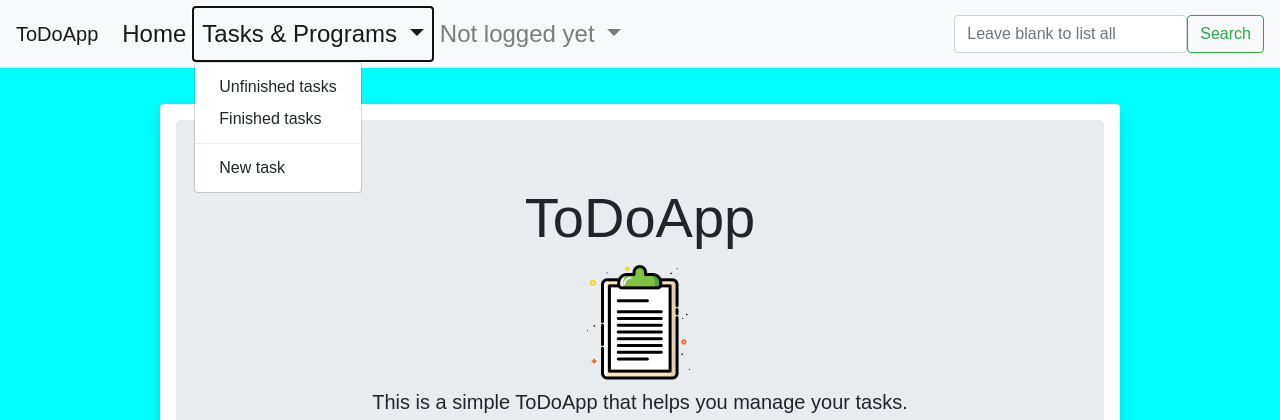
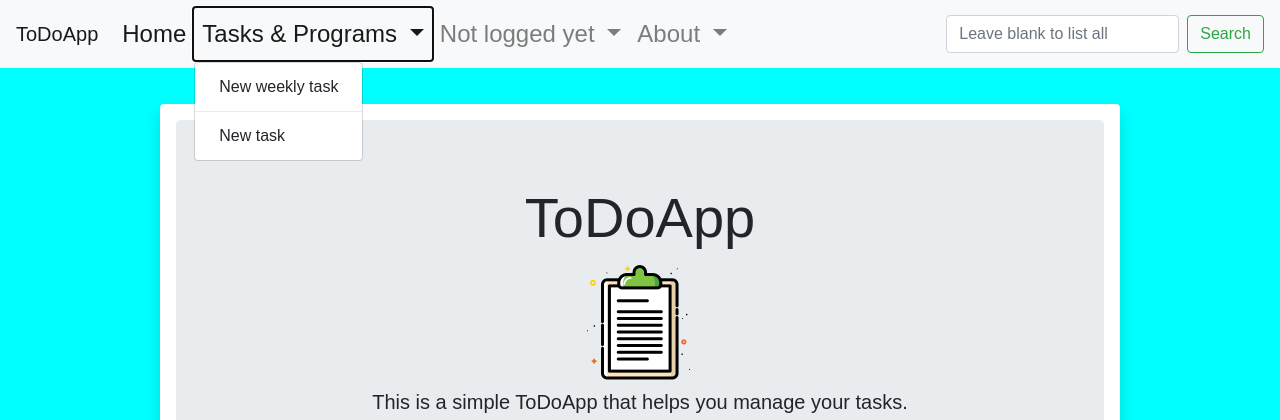
Before and after one commit to PROuserR/My-website, a Django app: template ToDoList/todo_app/ToDoList/templates/index.html in a window 1280 px wide, after a click on "Tasks & Programs". Shown: the top 420 px of the page. Run offline with Django 3.2, Linux system fonts and the light colour scheme; the template is opened without the code that fills it, so the values that code supplies are empty; some libraries are stand-ins or nearby versions.

Commit message:
Added weekly_task module and changed index.html as well as some improvments

```diff
--- a/ToDoList/todo_app/ToDoList/templates/base.html
+++ b/ToDoList/todo_app/ToDoList/templates/base.html
@@ -34,10 +34,10 @@
                             Tasks & Programs
                         </a>
                         <div aria-labelledby="navbarDropdown" class="dropdown-menu">
-                            <a class="dropdown-item" href="{% url 'ToDoList:unfinished_tasks' %}">Unfinished tasks</a>
-                            <a class="dropdown-item" href="{% url 'ToDoList:finished_tasks' %}">Finished tasks</a>
+                            <a class="dropdown-item" href="{% url 'ToDoList:new_weekly_task' %}">New weekly task</a>
                             <div class="dropdown-divider"></div>
-                            <a class="dropdown-item" href="{% url 'ToDoList:new_task' %}">New task</a>                        </div>
+                            <a class="dropdown-item" href="{% url 'ToDoList:new_task' %}">New task</a>
+                        </div>
                     </li>
 
                     <li class="nav-item dropdown">
@@ -61,6 +61,18 @@
                             <a class="dropdown-item" href="{% url 'Users:profile' %}">Profile</a>
                         </div>
                     </li>
+
+                    <li class="nav-item dropdown">
+                        <a aria-expanded="false" aria-haspopup="true" class="nav-link dropdown-toggle"
+                            data-toggle="dropdown" href="#" id="navbarDropdown" role="button">
+                            About
+                        </a>
+                        <div aria-labelledby="navbarDropdown" class="dropdown-menu">
+                            <a class="dropdown-item" href="https://github.com/PROuserR/My-website/tree/ToDoList">Source code</a>
+                        </div>
+                    </li>
+
+
                 </ul>
                 <form action="{% url 'ToDoList:search_results' %}" class="form-inline my-2 my-lg-0" method="POST">
                     {% csrf_token %}
--- a/ToDoList/todo_app/ToDoList/templates/index.html
+++ b/ToDoList/todo_app/ToDoList/templates/index.html
@@ -4,44 +4,211 @@
 
 {% if user.is_authenticated %}
 <h1>Protip:</h1>
-<a href="{{link}}">{{tips}}</a>
+<a href="{{link}}">{{tip}}</a>
 <hr>
-<ul class="nav nav-pills nav-fill">
+<ul class="nav nav-pills nav-justified">
   <li class="nav-item">
     <a class="nav-link active" href="#">Weekly Program</a>
   </li>
   <li class="nav-item">
-    <a class="nav-link" href="{% url 'ToDoList:finished_tasks' %}">Finished tasks</a>
+    <a class="nav-link" href="{% url 'ToDoList:tasks' %}">Tasks</a>
   </li>
   <li class="nav-item">
-    <a class="nav-link" href="{% url 'ToDoList:unfinished_tasks' %}">Unfinished tasks</a>
+    <a class="nav-link" href="#">Goals</a>
   </li>
 </ul>
 <br>
-<!--Vars for fullcalendar.js-->
-<var id="weekly_tasks" hidden="true">{{weekly_tasks}}</var>
-<var id="weekly_tasks_date_added" hidden="true">{{weekly_tasks_date_added}}</var>
-<var id="weekly_tasks_id" hidden="true">{{weekly_tasks_id}}</var>
-<var id="weekly_tasks_high_priority" hidden="true">{{weekly_tasks_high_priority}}</var>
-<h1>Weekly average:{{weekly_average}}</h1>
-<hr>
-<link href="{% static 'css/fontawesome-free-5.13.0-web/css/all.css' %}" rel='stylesheet'>
-<link href="{% static 'css/bootstrap.min.css' %}" rel='stylesheet' />
 
-<link href="{% static 'css/fullcalendar/core/main.css' %}" rel='stylesheet'>
-<link href="{% static 'css/fullcalendar/list/main.css'%}" rel="stylesheet">
-<link href="{% static 'css/fullcalendar/daygrid/main.css'%}" rel="stylesheet">
-<link href="{% static 'css/fullcalendar/bootstrap/main.css' %}" rel="stylesheet">
 
-<script src="{% static 'js/fullcalendar/core/main.js' %}"></script>
-<script src="{% static 'js/fullcalendar/list/main.js'%}"></script>
-<script src="{% static 'js/fullcalendar/daygrid/main.js'%}"></script>
-<script src="{% static 'js/fullcalendar/bootstrap/main.js'%}"></script>
-
-<script src="{% static 'js/calendar.js' %}"></script>
-
-<div id='calendar'></div>
-<br>
+<h2>Sunday:</h2>
+{% for weekly_task in weekly_tasks %}
+  {% if weekly_task.day == 'sunday' %}
+    {% if weekly_task.high_priority %}
+    <div class="list-group">
+      <a href="#" class="list-group-item list-group-item-action list-group-item-danger">
+        <div class="d-flex w-100 justify-content-between">
+          <h5 class="mb-1">{{weekly_task.title}}</h5>
+          <small>{{weekly_task.hour}}</small>
+        </div>
+        <p class="mb-1">{{weekly_task.note}}</p>
+      </a>
+    </div>
+    {% else %}
+    <div class="list-group">
+      <a href="#" class="list-group-item list-group-item-action">
+        <div class="d-flex w-100 justify-content-between">
+          <h5 class="mb-1">{{weekly_task.title}}</h5>
+          <small>{{weekly_task.hour}}</small>
+        </div>
+        <p class="mb-1">{{weekly_task.note}}</p>
+      </a>
+    </div>
+    {% endif %}
+  {% endif %}
+{% endfor %}
+<hr><br>
+<h2>Monday:</h2>
+{% for weekly_task in weekly_tasks %}
+  {% if weekly_task.day == 'monday' %}
+    {% if weekly_task.high_priority %}
+    <div class="list-group">
+      <a href="#" class="list-group-item list-group-item-action list-group-item-danger">
+        <div class="d-flex w-100 justify-content-between">
+          <h5 class="mb-1">{{weekly_task.title}}</h5>
+          <small>{{weekly_task.hour}}</small>
+        </div>
+        <p class="mb-1">{{weekly_task.note}}</p>
+      </a>
+    </div>
+    {% else %}
+    <div class="list-group">
+      <a href="#" class="list-group-item list-group-item-action">
+        <div class="d-flex w-100 justify-content-between">
+          <h5 class="mb-1">{{weekly_task.title}}</h5>
+          <small>{{weekly_task.hour}}</small>
+        </div>
+        <p class="mb-1">{{weekly_task.note}}</p>
+      </a>
+    </div>
+    {% endif %}
+  {% endif %}
+{% endfor %}
+<hr><br>
+<h2>Tuesday:</h2>
+{% for weekly_task in weekly_tasks %}
+  {% if weekly_task.day == 'tuesday' %}
+    {% if weekly_task.high_priority %}
+    <div class="list-group">
+      <a href="#" class="list-group-item list-group-item-action list-group-item-danger">
+        <div class="d-flex w-100 justify-content-between">
+          <h5 class="mb-1">{{weekly_task.title}}</h5>
+          <small>{{weekly_task.hour}}</small>
+        </div>
+        <p class="mb-1">{{weekly_task.note}}</p>
+      </a>
+    </div>
+    {% else %}
+    <div class="list-group">
+      <a href="#" class="list-group-item list-group-item-action">
+        <div class="d-flex w-100 justify-content-between">
+          <h5 class="mb-1">{{weekly_task.title}}</h5>
+          <small>{{weekly_task.hour}}</small>
+        </div>
+        <p class="mb-1">{{weekly_task.note}}</p>
+      </a>
+    </div>
+    {% endif %}
+  {% endif %}
+{% endfor %}
+<hr><br>
+<h2>Wednesday:</h2>
+{% for weekly_task in weekly_tasks %}
+  {% if weekly_task.day == 'wednesday' %}
+    {% if weekly_task.high_priority %}
+    <div class="list-group">
+      <a href="#" class="list-group-item list-group-item-action list-group-item-danger">
+        <div class="d-flex w-100 justify-content-between">
+          <h5 class="mb-1">{{weekly_task.title}}</h5>
+          <small>{{weekly_task.hour}}</small>
+        </div>
+        <p class="mb-1">{{weekly_task.note}}</p>
+      </a>
+    </div>
+    {% else %}
+    <div class="list-group">
+      <a href="#" class="list-group-item list-group-item-action">
+        <div class="d-flex w-100 justify-content-between">
+          <h5 class="mb-1">{{weekly_task.title}}</h5>
+          <small>{{weekly_task.hour}}</small>
+        </div>
+        <p class="mb-1">{{weekly_task.note}}</p>
+      </a>
+    </div>
+    {% endif %}
+  {% endif %}
+{% endfor %}
+<hr><br>
+<h2>Thursday:</h2>
+{% for weekly_task in weekly_tasks %}
+  {% if weekly_task.day == 'thursday' %}
+    {% if weekly_task.high_priority %}
+    <div class="list-group">
+      <a href="#" class="list-group-item list-group-item-action list-group-item-danger">
+        <div class="d-flex w-100 justify-content-between">
+          <h5 class="mb-1">{{weekly_task.title}}</h5>
+          <small>{{weekly_task.hour}}</small>
+        </div>
+        <p class="mb-1">{{weekly_task.note}}</p>
+      </a>
+    </div>
+    {% else %}
+    <div class="list-group">
+      <a href="#" class="list-group-item list-group-item-action">
+        <div class="d-flex w-100 justify-content-between">
+          <h5 class="mb-1">{{weekly_task.title}}</h5>
+          <small>{{weekly_task.hour}}</small>
+        </div>
+        <p class="mb-1">{{weekly_task.note}}</p>
+      </a>
+    </div>
+    {% endif %}
+  {% endif %}
+{% endfor %}
+<hr><br>
+<h2>Friday:</h2>
+{% for weekly_task in weekly_tasks %}
+  {% if weekly_task.day == 'friday' %}
+    {% if weekly_task.high_priority %}
+    <div class="list-group">
+      <a href="#" class="list-group-item list-group-item-action list-group-item-danger">
+        <div class="d-flex w-100 justify-content-between">
+          <h5 class="mb-1">{{weekly_task.title}}</h5>
+          <small>{{weekly_task.hour}}</small>
+        </div>
+        <p class="mb-1">{{weekly_task.note}}</p>
+      </a>
+    </div>
+    {% else %}
+    <div class="list-group">
+      <a href="#" class="list-group-item list-group-item-action">
+        <div class="d-flex w-100 justify-content-between">
+          <h5 class="mb-1">{{weekly_task.title}}</h5>
+          <small>{{weekly_task.hour}}</small>
+        </div>
+        <p class="mb-1">{{weekly_task.note}}</p>
+      </a>
+    </div>
+    {% endif %}
+  {% endif %}
+{% endfor %}
+<hr><br>
+<h2>Saturday:</h2>
+{% for weekly_task in weekly_tasks %}
+  {% if weekly_task.day == 'saturday' %}
+    {% if weekly_task.high_priority %}
+    <div class="list-group">
+      <a href="#" class="list-group-item list-group-item-action list-group-item-danger">
+        <div class="d-flex w-100 justify-content-between">
+          <h5 class="mb-1">{{weekly_task.title}}</h5>
+          <small>{{weekly_task.hour}}</small>
+        </div>
+        <p class="mb-1">{{weekly_task.note}}</p>
+      </a>
+    </div>
+    {% else %}
+    <div class="list-group">
+      <a href="#" class="list-group-item list-group-item-action">
+        <div class="d-flex w-100 justify-content-between">
+          <h5 class="mb-1">{{weekly_task.title}}</h5>
+          <small>{{weekly_task.hour}}</small>
+        </div>
+        <p class="mb-1">{{weekly_task.note}}</p>
+      </a>
+    </div>
+    {% endif %}
+  {% endif %}
+{% endfor %}
+<hr><br>
 <!------------------------------------------------------------------------------------>
 {% else %}
 <div class="jumbotron">
--- a/ToDoList/todo_app/ToDoList/urls.py
+++ b/ToDoList/todo_app/ToDoList/urls.py
@@ -4,9 +4,9 @@ from . import views
 app_name = 'ToDoList'
 urlpatterns = [
     path('', views.index, name='index'),
-    path('unfinished_tasks/', views.unfinished_tasks, name='unfinished_tasks'),
-    path('finished_tasks/', views.finished_tasks, name='finished_tasks'),
+    path('tasks/', views.tasks, name='tasks'),
     path('new_task/', views.new_task, name='new_task'),
+    path('new_weekly_task', views.new_weekly_task, name='new_weekly_task'),
     path('edit_task/<int:task_id>', views.edit_task, name='edit_task'),
     path('search_results/', views.search_results, name='search_results'),
     path('accounts/profile/', views.accounts_profile, name='accounts_profile'),
--- a/ToDoList/todo_app/Users/views.py
+++ b/ToDoList/todo_app/Users/views.py
@@ -33,7 +33,7 @@ def profile(request):
         time.localtime().tm_year, time.localtime().tm_mon, time.localtime().tm_mday)
 
     tasks = Task.objects.filter(
-        owner=request.user, finished=True, weekly=False)
+        owner=request.user, finished=True)
     finished_tasks_len = len(tasks)
     if finished_tasks_len > 0:
         # Fetching required data from imported models for doing some data visualization
--- a/ToDoList/todo_app/static/js/base_func.js
+++ b/ToDoList/todo_app/static/js/base_func.js
@@ -4,6 +4,7 @@ var textareas = document.getElementsByTagName("textarea")
 var selects = document.getElementsByTagName("select")
 var buttons = document.getElementsByTagName("button")
 
+document.appendChild()
 for(var i = 0; i < buttons.length; i++){
     if(buttons[i].innerHTML == "Sign In")
     {
```
Also changed, not shown: ToDoList/todo_app/ToDoList/forms.py (+8 -2 lines), ToDoList/todo_app/ToDoList/models.py (+15 -2 lines), ToDoList/todo_app/ToDoList/templates/finished_tasks.html (deleted, +0 -51 lines), ToDoList/todo_app/ToDoList/templates/new_weekly_task.html (added, +11 -0 lines), ToDoList/todo_app/ToDoList/templates/tasks.html (added, +42 -0 lines), ToDoList/todo_app/ToDoList/templates/unfinished_tasks.html (deleted, +0 -63 lines), ToDoList/todo_app/ToDoList/views.py (+100 -86 lines), ToDoList/todo_app/static/js/calendar.js (+31 -31 lines).
